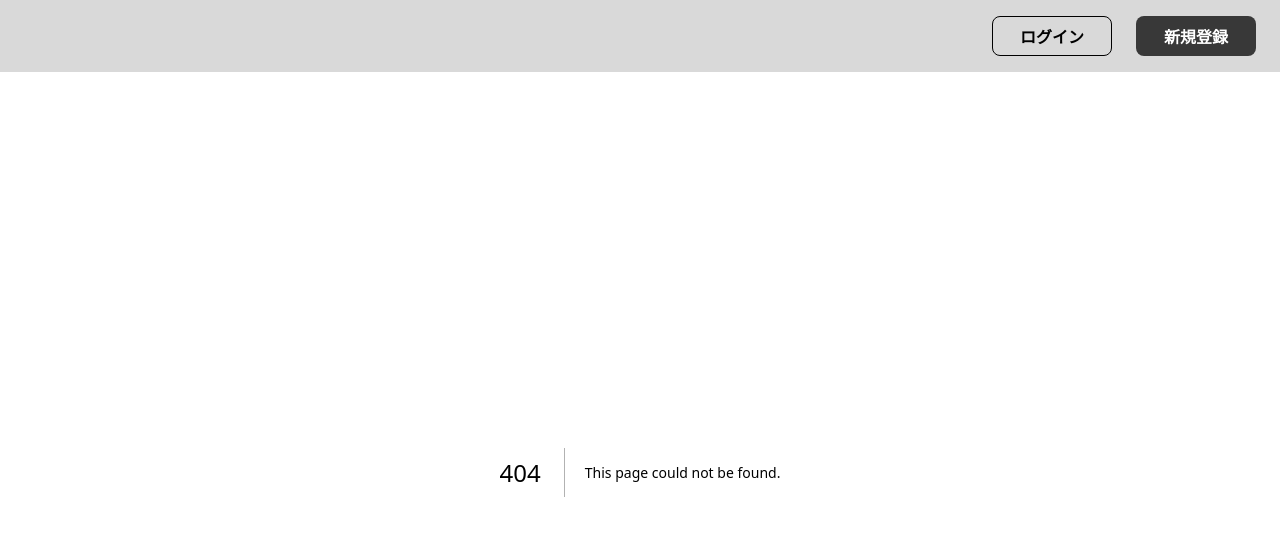
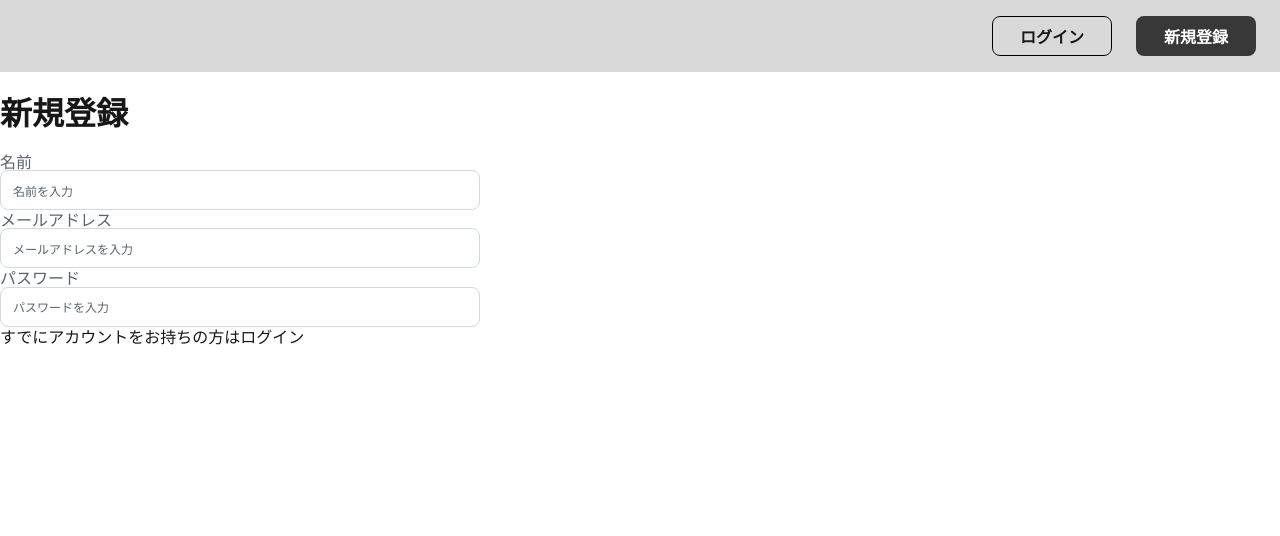
Before and after one commit to if-mentor/teamdev_26, a Next.js app: page /signup in a window 1280 px wide. Before the commit this address had no page. Shown: the top 536 px of the page. Built offline with nearby package versions, Linux system fonts and the light colour scheme.

Commit message:
feat:サインアップ画面の作成

```diff
--- /dev/null
+++ b/src/app/signup/SignUpForm.tsx
@@ -0,0 +1,17 @@
+"use client";
+
+//import Button from "@/components/Button";
+import Input from "@/components/Input";
+
+export function SignUpForm() {
+  return (
+    <div>
+      <Input label="名前" placeholder="名前を入力" />
+      <Input label="メールアドレス" placeholder="メールアドレスを入力" />
+      <Input label="パスワード" type="password" placeholder="パスワードを入力" />
+      <p>
+        すでにアカウントをお持ちの方は<a href="/login">ログイン</a>
+      </p>
+    </div>
+  );
+}
--- /dev/null
+++ b/src/app/signup/page.tsx
@@ -0,0 +1,10 @@
+import { SignUpForm } from "./SignUpForm";
+
+export default function SignUpPage() {
+  return (
+    <div>
+      <h1>新規登録</h1>
+      <SignUpForm />
+    </div>
+  );
+}
```
